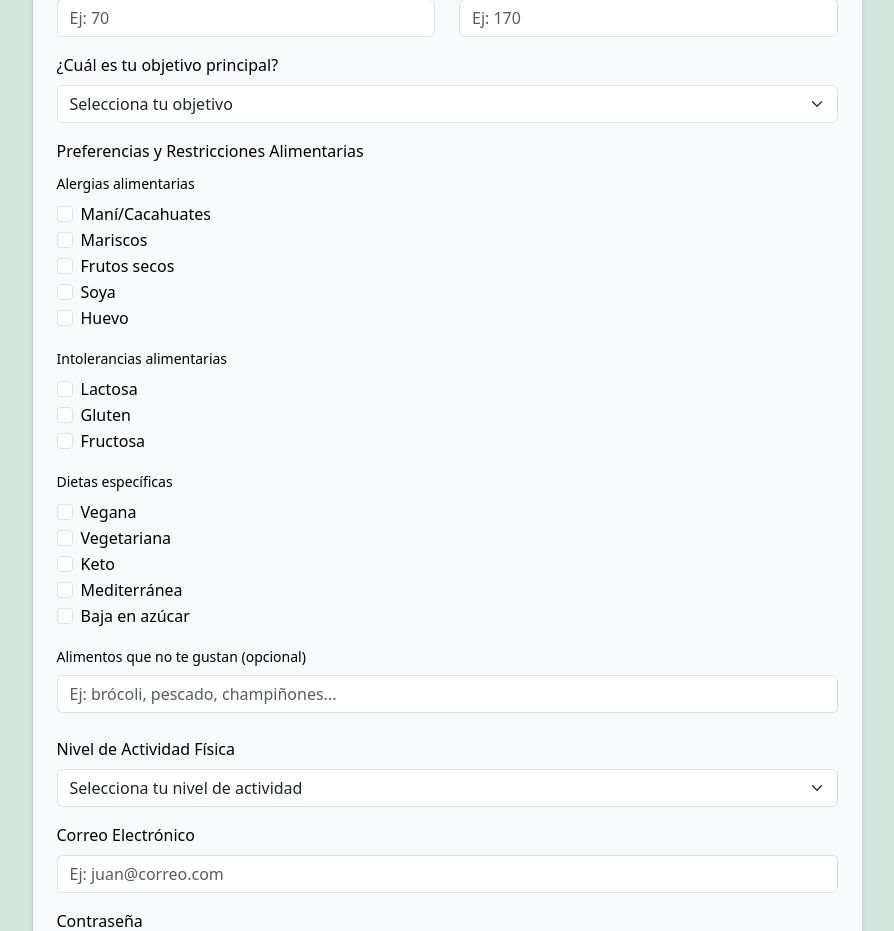
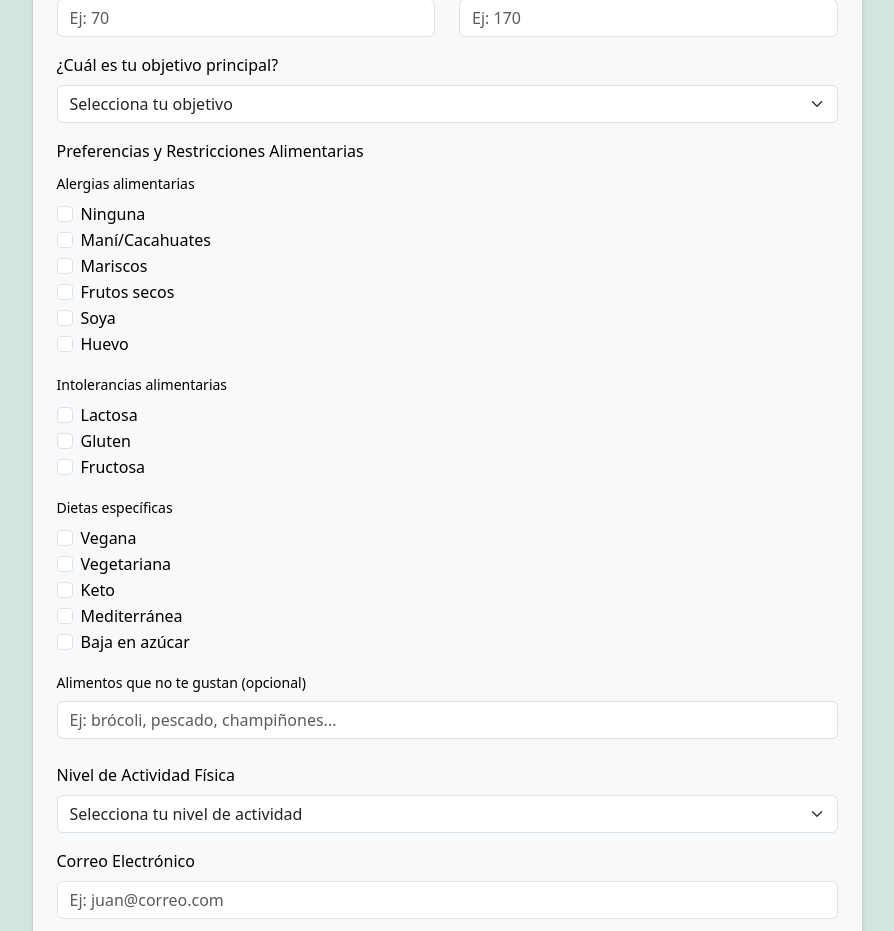
Before and after one commit to Leyva-Holguin/NutriApp, a Flask app: page /registro in a window 1280 px wide. Shown: the part 681-1612 px from the top of the page, without its empty margins (193-1087 px from the left). Run offline with Flask 3, Linux system fonts and the light colour scheme.

Commit message:
safdasfd
safasf

```diff
--- a/templates/registro.html
+++ b/templates/registro.html
@@ -99,6 +99,11 @@
                                 <label class="form-label fw-medium">Preferencias y Restricciones Alimentarias</label>
                                 <div class="mb-3">
                                     <label class="form-label small">Alergias alimentarias</label>
+                                     <div class="form-check">
+                                        <input class="form-check-input" type="checkbox" name="na" value="na"
+                                            id="na">
+                                        <label class="form-check-label" for="na">Ninguna</label>
+                                    </div>
                                     <div class="form-check">
                                         <input class="form-check-input" type="checkbox" name="alergias" value="mani"
                                             id="alergia_mani">
```
